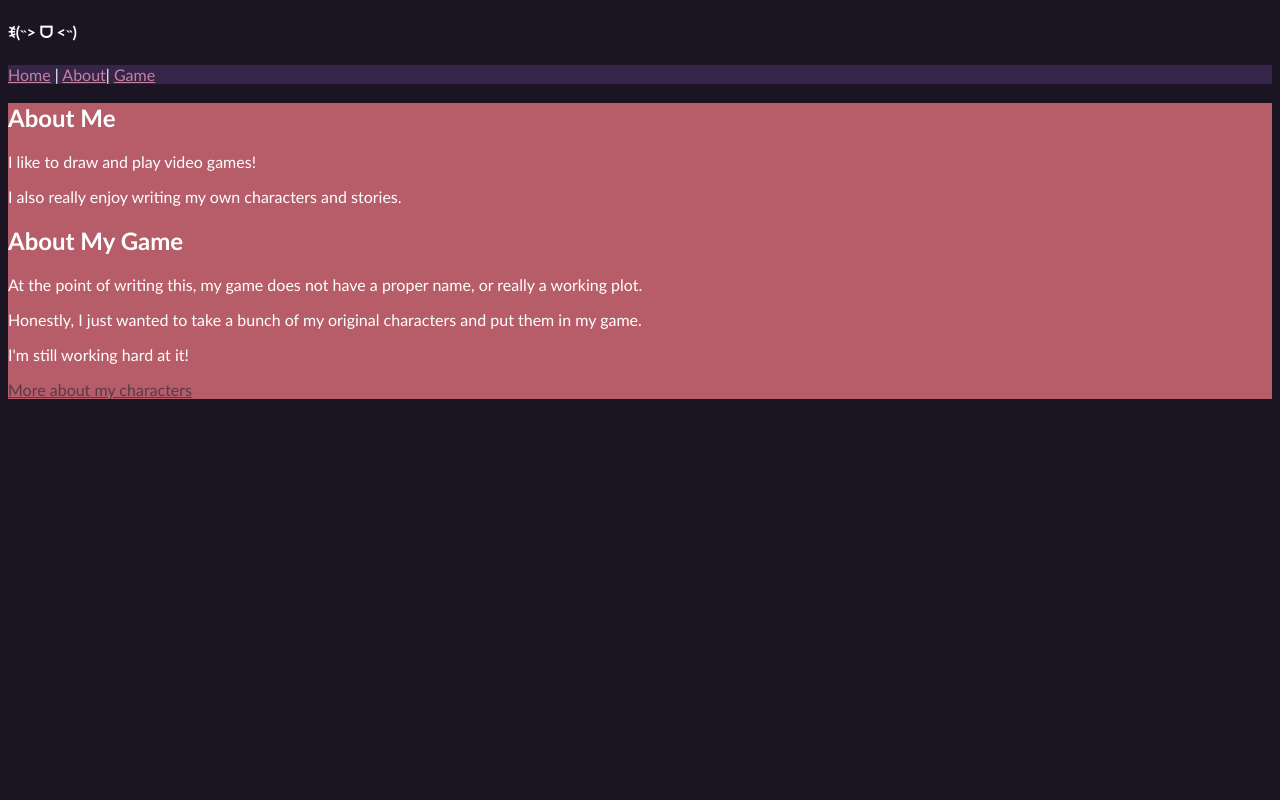
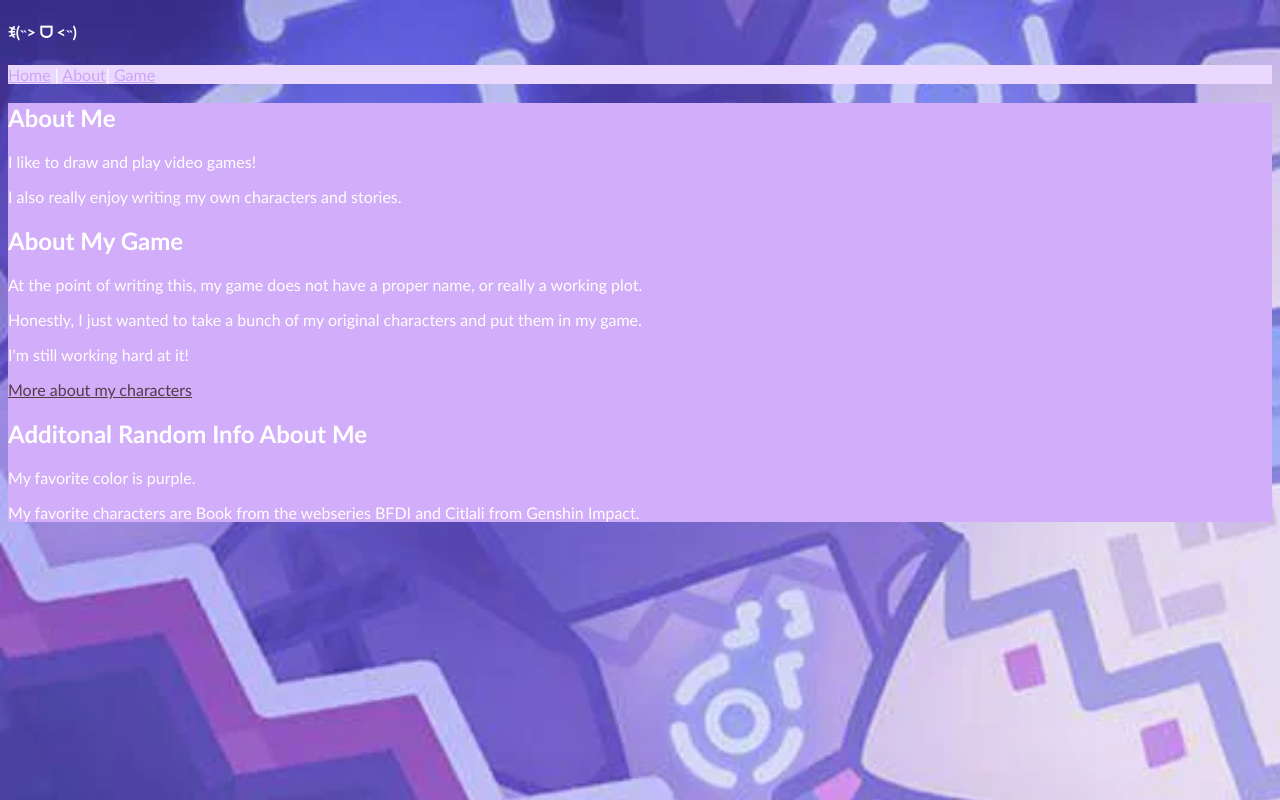
Before and after one commit to 29imartinez/29imartinez.github.io, a plain HTML site: page about.html in a window 1280 px wide. Drawn offline with Linux system fonts and the light colour scheme.

Commit message:
site update

```diff
--- a/about.html
+++ b/about.html
@@ -24,11 +24,18 @@
                 <p>I also really enjoy writing my own characters and stories.</p>
 
 
+
+
               <h2>About My Game</h2>
               <p>At the point of writing this, my game does not have a proper name, or really a working plot.</p>
               <p>Honestly, I just wanted to take a bunch of my original characters and put them in my game.</p>
               <p>I'm still working hard at it!</p>
               <a href="ocs.html" class="ocs-link">More about my characters</a>
+
+              <h2>Additonal Random Info About Me</h2>
+              <p>My favorite color is purple.</p>
+              <p>My favorite characters are Book from the webseries BFDI and Citlali from Genshin Impact. </p>
+
             </header>
         </article>
 </body>
--- a/style.css
+++ b/style.css
@@ -2,19 +2,25 @@
             background-color: #1A1423;
             color: white;
             font-family: 'Gill Sans', 'Gill Sans MT', Calibri, 'Trebuchet MS', sans-serif;
+        background-image: url(opalstar.webp);
+        background-repeat: no-repeat;
+        background-size: 2000px;
         }
         nav{
-            background-color: #372549;
+            background-color: #ebd8ff;
       }
       a {
-        color: #c282a0;
+        color: #cca5f5;
       }
       article {
-        background-color: #B75D69;
+        background-color: #fbd3ff;
       }
       header {
-        background-color: #B75D69;
+        background-color: #d2adf9;
       }
       .ocs-link {
         color: #593a49;
       }
+      img {
+        height: 100px;
+      }
```
Also changed, not shown: index.html (+1 -0 lines), ddlc.gif (added), opalstar.webp (added).
